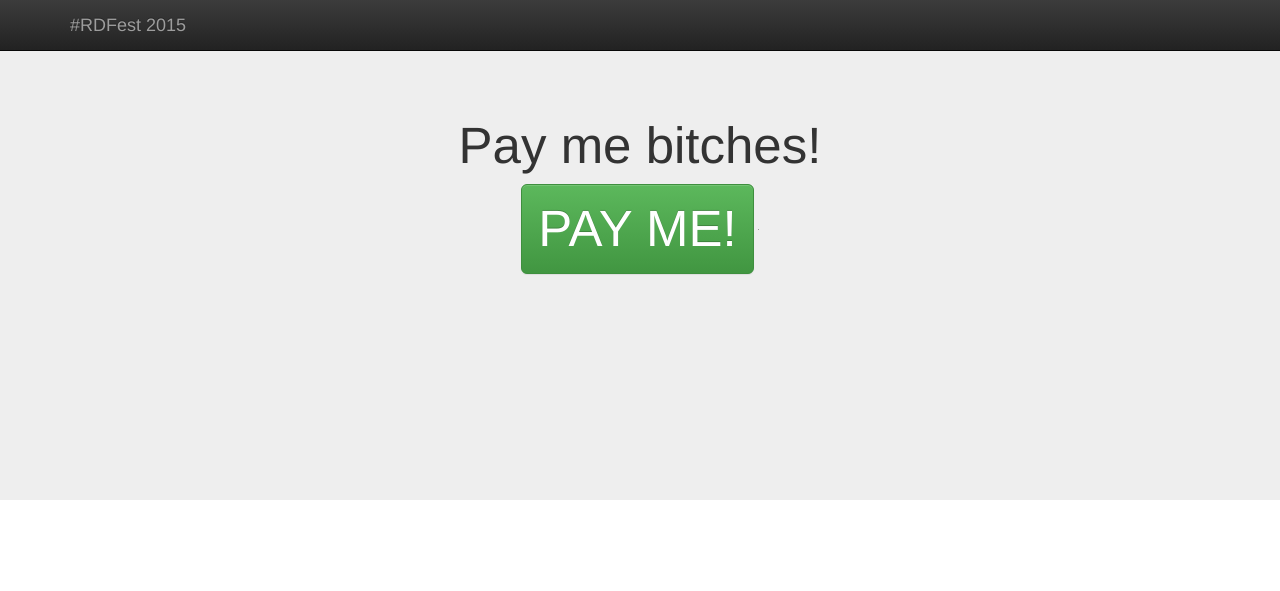
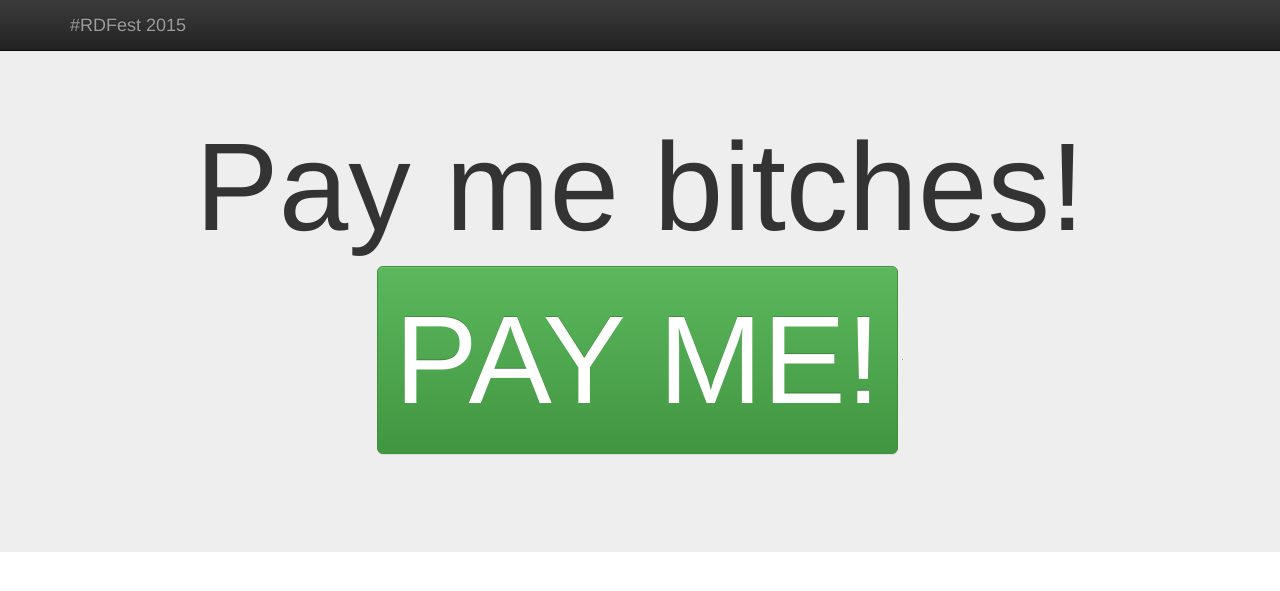
Before and after one commit to justinsimonelli/rdfest, a Flask app: page / in a window 1280 px wide. Shown: the top 591 px of the page. Run offline with Flask 2, Linux system fonts and the light colour scheme; some libraries are stand-ins or nearby versions.

Commit message:
upping font size

```diff
--- a/templates/index.html
+++ b/templates/index.html
@@ -62,11 +62,11 @@
 
     <div class="jumbotron">
         <div class="container center">
-          <h1 style="font-size:51px;" >Pay me bitches!</h1>
+          <h1 style="font-size:125px;" >Pay me bitches!</h1>
           <form action="https://www.paypal.com/cgi-bin/webscr" method="post" target="_top">
             <input type="hidden" name="cmd" value="_s-xclick">
             <input type="hidden" name="hosted_button_id" value="AY98ZF2MG6XBC">
-            <button style="font-size:51px;" class="btn btn-success btn-lg" type="submit">PAY ME!</button>
+            <button style="font-size:125px;" class="btn btn-success btn-lg" type="submit">PAY ME!</button>
             <img alt="" border="0" src="https://www.paypalobjects.com/en_US/i/scr/pixel.gif" width="1" height="1">
           </form>
         </div>
```
